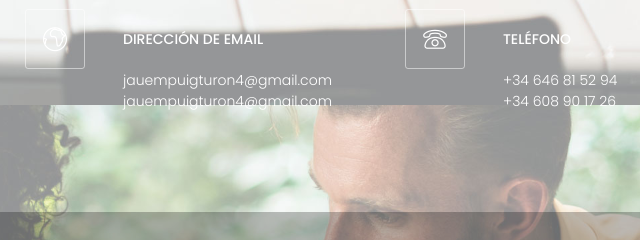
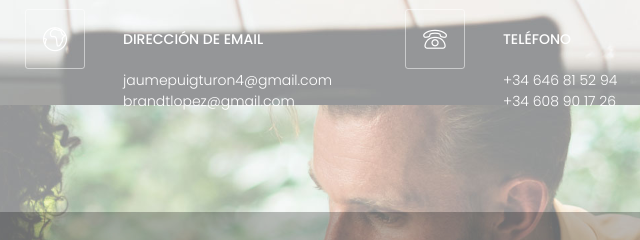
Before and after one commit to jamipuchi/kipcharge, a plain HTML site: page index.html in a window 1280 px wide. Shown: the part 2455-2695 px from the top of the page, 440-1080 px from the left. Drawn offline with nearby package versions, Linux system fonts and the light colour scheme.

Commit message:
Update index.html

```diff
--- a/index.html
+++ b/index.html
@@ -143,8 +143,8 @@
 								<div class="desc">
 									<h6 class="title text-uppercase">Dirección de email</h6>
 									<div class="contact">
-										<a href="mailto:jaumepuigturon4@gmail.com">jauempuigturon4@gmail.com</a> <br>
-										<a href="mailto:brandtlopez@gmail.com">jauempuigturon4@gmail.com</a> <br>
+										<a href="mailto:jaumepuigturon4@gmail.com">jaumepuigturon4@gmail.com</a> <br>
+										<a href="mailto:brandtlopez@gmail.com">brandtlopez@gmail.com</a> <br>
 									</div>
 								</div>
 							</div>
```
